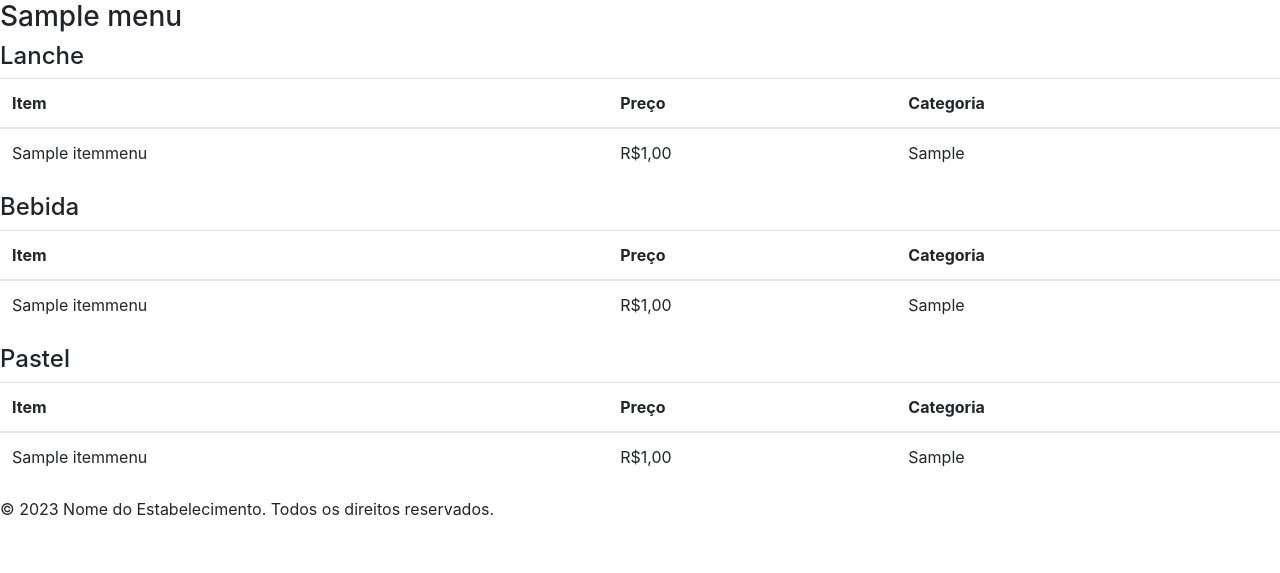
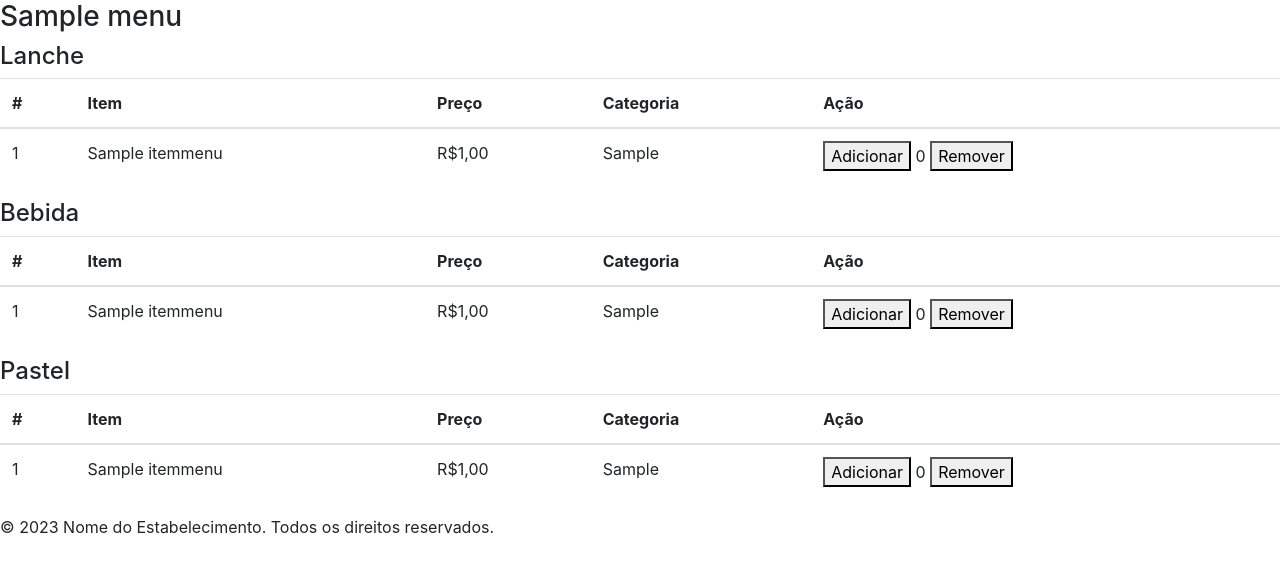
Before and after one commit to LiraNick/menu_mate, a Django app: template estabelecimentos/templates/cardapio.html in a window 1280 px wide. Shown: the part 96-669 px from the top of the page. Run offline with Django 4.2, Linux system fonts and the light colour scheme; the template is opened without the code that fills it: values that come from a table or form of the project are taken from there, others are empty; tables that the repository leaves empty hold one stand-in row (values such as "Sample post"); some libraries are stand-ins or nearby versions.

Commit message:
Acresentando botões adicionar e remover no cardapio

```diff
--- a/estabelecimentos/templates/cardapio.html
+++ b/estabelecimentos/templates/cardapio.html
@@ -11,17 +11,25 @@
         <table class="table table-hover">
             <thead>
               <tr>
+                <th scope="col">#</th>
                 <th scope="col">Item</th>
                 <th scope="col">Preço</th>
                 <th scope="col">Categoria</th>
+                <th scope="col">Ação</th> <!-- coluna adicional para botões -->
               </tr>
             </thead>
             <tbody>
                 {% for item_menu in item_menus_lanche %}
                 <tr>
+                    <td>{{ item_menu.item_menu_id }}</td>
                     <td>{{ item_menu.item_menu_nome }}</td>
                     <td>R${{ item_menu.item_menu_preco }}</td>
                     <td>{{ item_menu.item_menu_categoria }}</td>
+                    <td>
+                        <button class="add-btn" data-item="{{ item_menu.item_menu_id }}">Adicionar</button> <!-- botão Adicionar -->
+                        <span class="item-count" data-item="{{ item_menu.item_menu_id }}">0</span><!-- itens adicionados ao carrinho -->
+                        <button class="remove-btn" data-item="{{ item_menu.item_menu_id }}">Remover</button> <!-- botão Remover -->
+                    </td>
                 </tr>
                 {% endfor %}
             </tbody>
@@ -31,17 +39,25 @@
         <table class="table table-hover">
             <thead>
                 <tr>
+                    <th scope="col">#</th>
                     <th scope="col">Item</th>
                     <th scope="col">Preço</th>
                     <th scope="col">Categoria</th>
+                    <th scope="col">Ação</th> <!-- coluna adicional para botões -->
                 </tr>
             </thead>
             <tbody>
                 {% for item_menu in item_menus_bebidas %}
                 <tr>
+                    <td>{{ item_menu.item_menu_id }}</td>
                     <td>{{ item_menu.item_menu_nome }}</td>
                     <td>R${{ item_menu.item_menu_preco }}</td>
                     <td>{{ item_menu.item_menu_categoria }}</td>
+                    <td>
+                        <button class="add-btn" data-item="{{ item_menu.item_menu_id }}">Adicionar</button> <!-- botão Adicionar -->
+                        <span class="item-count" data-item="{{ item_menu.item_menu_id }}">0</span><!-- itens adicionados ao carrinho -->
+                        <button class="remove-btn" data-item="{{ item_menu.item_menu_id }}">Remover</button> <!-- botão Remover -->
+                    </td>
                 </tr>
                 {% endfor %}
             </tbody>
@@ -51,20 +67,74 @@
         <table class="table table-hover">
             <thead>
                 <tr>
+                <th scope="col">#</th>
                 <th scope="col">Item</th>
                 <th scope="col">Preço</th>
                 <th scope="col">Categoria</th>
+                <th scope="col">Ação</th> <!-- coluna adicional para botões -->
                 </tr>
             </thead>
             <tbody>
                 {% for item_menu in item_menus_pastel %}
                 <tr>
+                    <td>{{ item_menu.item_menu_id }}</td>
                     <td>{{ item_menu.item_menu_nome }}</td>
                     <td>R${{ item_menu.item_menu_preco }}</td>
                     <td>{{ item_menu.item_menu_categoria }}</td>
+                    <td>
+                        <button class="add-btn" data-item="{{ item_menu.item_menu_id }}">Adicionar</button> <!-- botão Adicionar -->
+                        <span class="item-count" data-item="{{ item_menu.item_menu_id }}">0</span><!-- itens adicionados ao carrinho -->
+                        <button class="remove-btn" data-item="{{ item_menu.item_menu_id }}">Remover</button> <!-- botão Remover -->
+                    </td>
                 </tr>
                 {% endfor %}
             </tbody>
         </table>
 
+            <script>
+                const addButtons = document.querySelectorAll('.add-btn');
+                const removeButtons = document.querySelectorAll('.remove-btn');
+                const itemCount = document.querySelector('.item-count'); // elemento que exibe a quantidade de itens
+                let cart = []; // Array para armazenar os itens adicionados ao carrinho
+
+                // Evento de clique no botão "Adicionar"
+                addButtons.forEach(button => {
+                    button.addEventListener('click', function() {
+                        let itemId = button.getAttribute('data-item');
+                        let item = {
+                            id: itemId,
+                            quantity: 1
+                        };
+
+                        let existingItem = cart.find(i => i.id === itemId);
+                        if (existingItem) {
+                            existingItem.quantity++;
+                        } else {
+                            cart.push(item);
+                        }
+
+                        let count = cart.reduce((total, item) => total + item.quantity, 0);
+                        itemCount.textContent = count;
+                    });
+                });
+
+                // Evento de clique no botão "Remover"
+                removeButtons.forEach(button => {
+                    button.addEventListener('click', function() {
+                        let itemId = button.getAttribute('data-item');
+                        let existingItem = cart.find(i => i.id === itemId);
+                        if (existingItem) {
+                            existingItem.quantity--;
+                            if (existingItem.quantity === 0) {
+                                cart = cart.filter(i => i.id !== itemId);
+                            }
+                        }
+
+                        let count = cart.reduce((total, item) => total + item.quantity, 0);
+                        itemCount.textContent = count;
+                    });
+                });
+
+            </script>
+
     {% endblock %}
```
Lines whose indentation alone changed are shown as unchanged.
